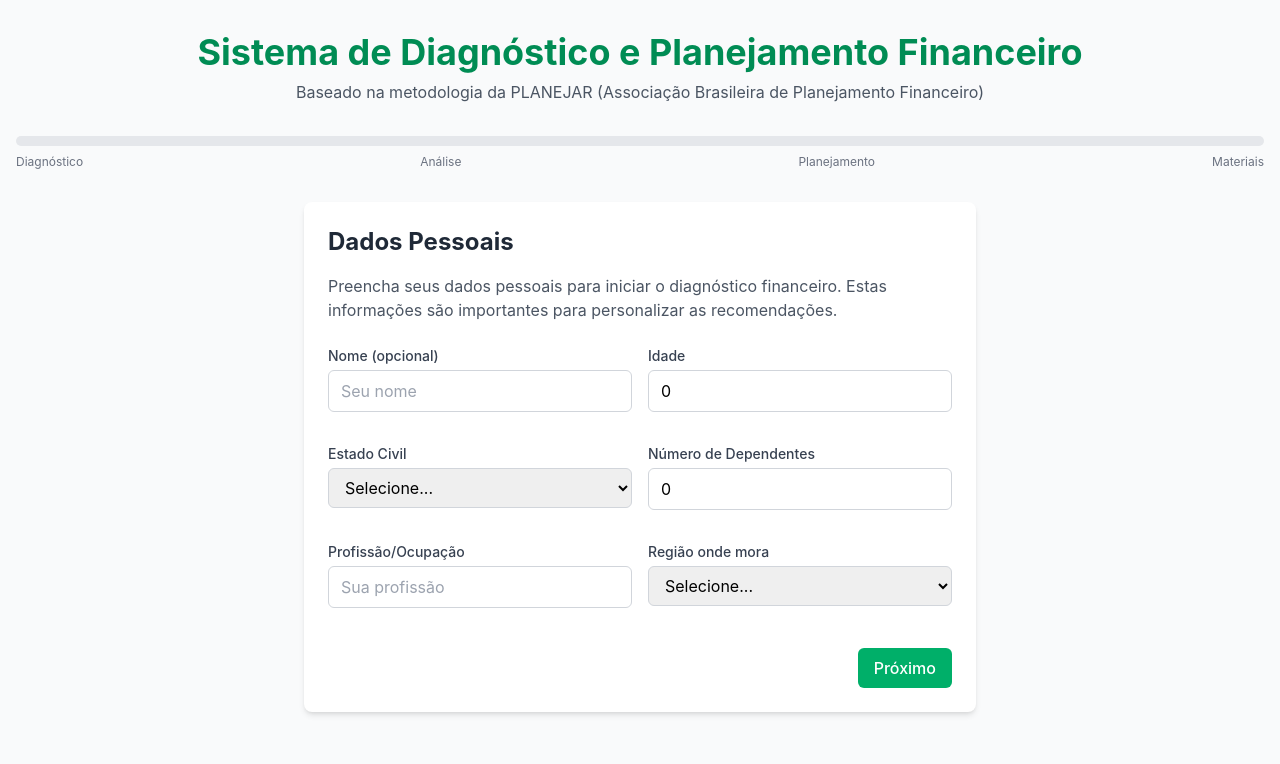
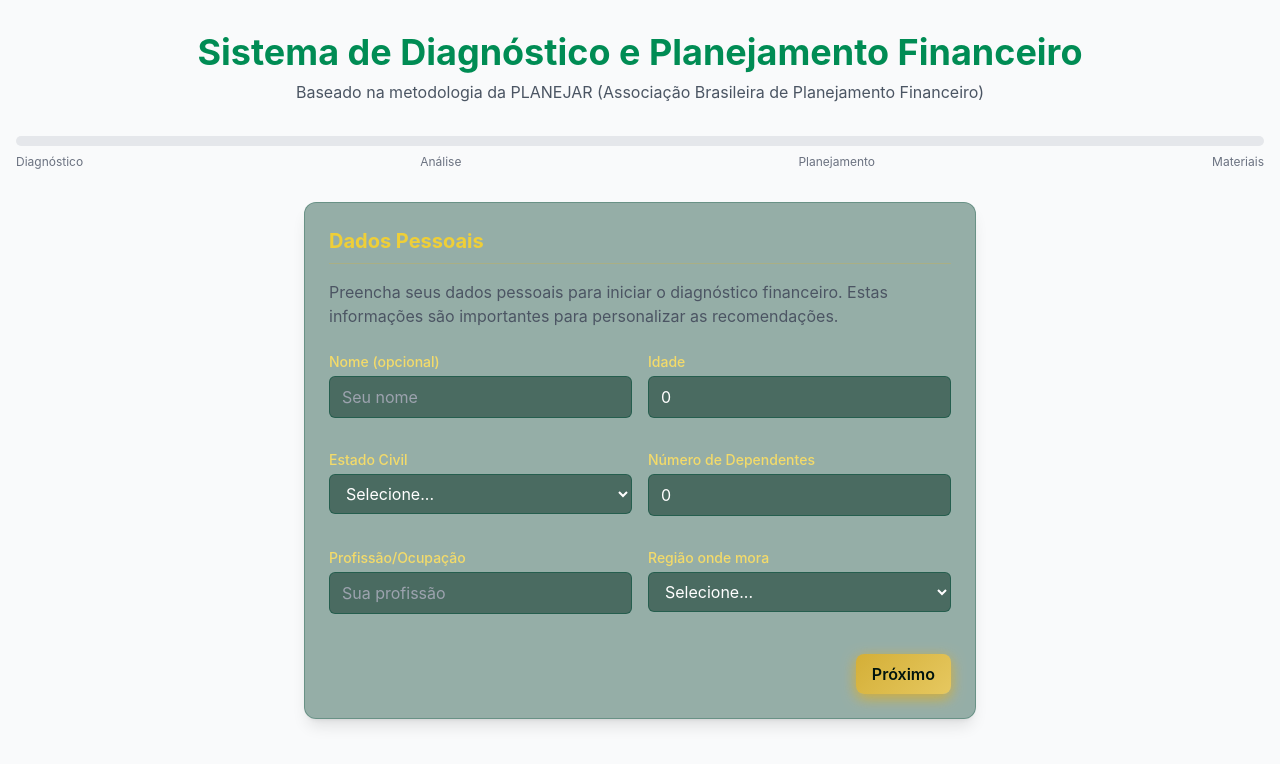
Before and after one commit to hugao-ao/plafinpe, a React (Create React App) app: page / in a window 1280 px wide. Shown: the top 764 px of the page. Built offline with nearby package versions, Linux system fonts and the light colour scheme.

Commit message:
Update index.css

```diff
--- a/src/index.css
+++ b/src/index.css
@@ -2,14 +2,18 @@
 @tailwind components;
 @tailwind utilities;
 
+@import url('https://fonts.googleapis.com/css2?family=Montserrat:wght@300;400;500;600;700&display=swap');
+
 body {
   margin: 0;
-  font-family: 'Inter', -apple-system, BlinkMacSystemFont, 'Segoe UI', 'Roboto', 'Oxygen',
+  font-family: 'Montserrat', -apple-system, BlinkMacSystemFont, 'Segoe UI', 'Roboto', 'Oxygen',
     'Ubuntu', 'Cantarell', 'Fira Sans', 'Droid Sans', 'Helvetica Neue',
     sans-serif;
   -webkit-font-smoothing: antialiased;
   -moz-osx-font-smoothing: grayscale;
-  @apply bg-gray-50;
+  background-color: #00513a;
+  background-image: linear-gradient(135deg, #003c2b 0%, #00513a 100%);
+  color: #f9fafb;
 }
 
 code {
@@ -17,40 +21,49 @@ code {
     monospace;
 }
 
+/* Estilos de componentes personalizados */
 @layer components {
+  .card {
+    @apply bg-emerald-700/40 backdrop-blur-sm border border-emerald-600/30 rounded-xl p-6 shadow-lg;
+  }
+
+  .section-title {
+    @apply text-xl font-bold mb-4 text-gold-400 border-b border-gold-500/30 pb-2;
+  }
+
+  .subsection-title {
+    @apply text-lg font-semibold mb-3 text-gold-300;
+  }
+
   .btn-primary {
-    @apply bg-primary-500 hover:bg-primary-600 text-white font-medium py-2 px-4 rounded-md transition-colors;
+    @apply bg-gold-gradient text-emerald-900 font-semibold py-2 px-4 rounded-lg shadow-gold hover:brightness-110 transition-all duration-300 ease-in-out;
   }
 
   .btn-secondary {
-    @apply bg-secondary-500 hover:bg-secondary-600 text-white font-medium py-2 px-4 rounded-md transition-colors;
+    @apply bg-emerald-gradient text-white font-semibold py-2 px-4 rounded-lg shadow-emerald hover:brightness-110 transition-all duration-300 ease-in-out border border-gold-400/30;
   }
 
   .btn-outline {
-    @apply border border-gray-300 hover:bg-gray-100 text-gray-700 font-medium py-2 px-4 rounded-md transition-colors;
+    @apply bg-transparent border border-gold-400 text-gold-300 font-semibold py-2 px-4 rounded-lg hover:bg-gold-500/10 transition-all duration-300 ease-in-out;
+  }
+
+  .form-label {
+    @apply block text-sm font-medium text-gold-300 mb-1;
   }
 
   .form-input {
-    @apply w-full px-3 py-2 border border-gray-300 rounded-md focus:outline-none focus:ring-2 focus:ring-primary-500 focus:border-transparent;
+    @apply bg-emerald-800/50 border border-emerald-600/50 text-white rounded-md px-3 py-2 focus:outline-none focus:ring-2 focus:ring-gold-500/50 focus:border-gold-400 w-full;
   }
 
-  .form-label {
-    @apply block text-sm font-medium text-gray-700 mb-1;
+  .form-select {
+    @apply bg-emerald-800/50 border border-emerald-600/50 text-white rounded-md px-3 py-2 focus:outline-none focus:ring-2 focus:ring-gold-500/50 focus:border-gold-400 w-full;
+  }
+
+  .form-checkbox {
+    @apply h-4 w-4 text-gold-500 border-emerald-600 rounded focus:ring-gold-400 focus:ring-opacity-25 bg-emerald-800/50;
   }
 
   .form-error {
-    @apply text-red-500 text-xs mt-1;
-  }
-
-  .card {
-    @apply bg-white rounded-lg shadow-md p-6;
-  }
-
-  .section-title {
-    @apply text-2xl font-bold text-gray-800 mb-4;
-  }
-
-  .subsection-title {
-    @apply text-xl font-semibold text-gray-700 mb-3;
+    @apply text-red-400 text-sm mt-1;
   }
 }
```
